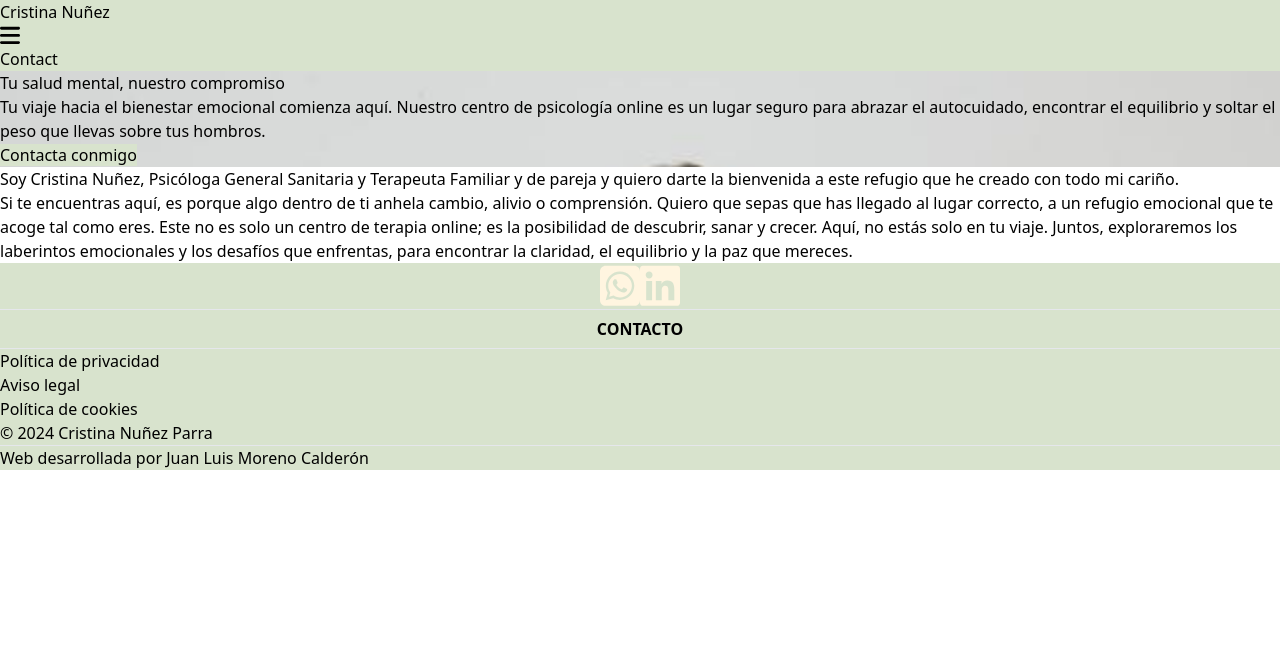
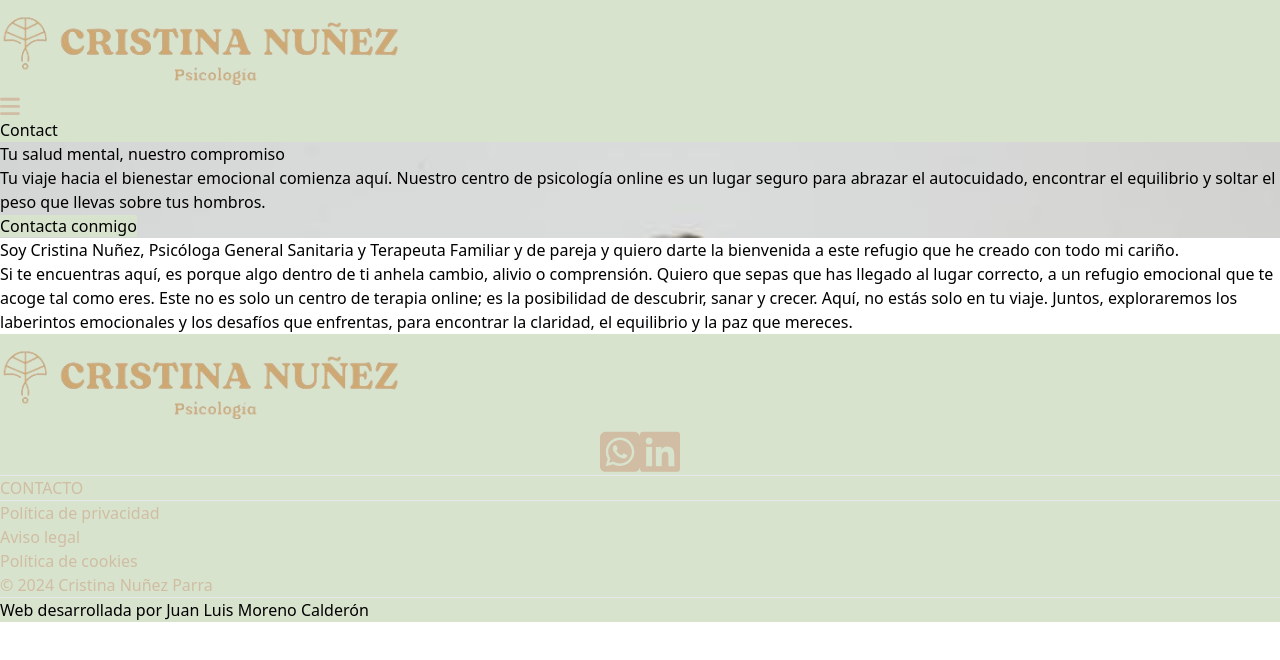
Before and after one commit to JuanLu90/psychologist_Cristina_Nunez, an Astro site in the folder client/: page / in a window 1280 px wide. Built offline with nearby package versions, Linux system fonts and the light colour scheme; Astro itself is replaced by a stand-in of ours.

Commit message:
logo and few styles updated

```diff
--- a/client/src/components/Footer.astro
+++ b/client/src/components/Footer.astro
@@ -3,10 +3,13 @@
 import WhatsappIcon from "../icons/whatsapp.astro";
 
 import { colors } from "../util";
-const { primary } = colors;
+const { primary, secondary } = colors;
 ---
 
 <footer class="p-6">
+  <div class="mb-6">
+    <img src="/img/logo.png" alt="" class="w-full h-auto m-auto" />
+  </div>
   <div class="wrapper-socialmedia gap-2">
     <WhatsappIcon />
     <LinkedinIcon />
@@ -14,13 +17,15 @@
 
   <hr />
 
-  <div class="wrapper-contact">
+  <div class="wrapper-contact text-center font-bold">
     <a href="/contact">CONTACTO</a>
   </div>
 
   <hr />
 
-  <div class="flex flex-col md:flex-row-reverse justify-between my-8">
+  <div
+    class="flex flex-col md:flex-row-reverse justify-between my-8 wrapper-links font-bold"
+  >
     <ul class="md:flex text-center gap-4 [&>li]:mb-2 [&>li]:md:mb-0">
       <li><a href="/politica-de-privacidad">Política de privacidad</a></li>
       <li><a href="/aviso-legal">Aviso legal</a></li>
@@ -31,7 +36,7 @@
 
   <hr />
 
-  <div class="text-right">
+  <div class="text-right mt-8">
     <span class="text-sm">
       Web desarrollada por <a
         href="https://www.linkedin.com/in/juanlumoreno/"
@@ -45,9 +50,19 @@
   </div>
 </footer>
 
-<style define:vars={{ primary }}>
+<style define:vars={{ primary, secondary }}>
   footer {
     background-color: var(--primary);
+
+    img {
+      max-width: 400px;
+    }
+
+    @media screen and (max-width: 1024px) {
+      img {
+        max-width: 250px;
+      }
+    }
   }
   .wrapper-socialmedia {
     display: flex;
@@ -58,14 +73,8 @@
     }
   }
 
-  .wrapper-contact {
-    margin: 7px;
-    text-align: center;
-
-    a {
-      margin: 7px;
-      display: block;
-      font-weight: bold;
-    }
+  .wrapper-contact,
+  .wrapper-links {
+    color: var(--secondary);
   }
 </style>
--- a/client/src/components/Header.astro
+++ b/client/src/components/Header.astro
@@ -2,12 +2,12 @@
 import HamburgerIcon from "../icons/hamburger.astro";
 
 import { colors } from "../util";
-const { primary } = colors;
+const { primary, secondary } = colors;
 ---
 
-<header class="flex justify-between items-center p-6">
-  <div class="title flex-grow">
-    <a href="/"> Cristina Nuñez</a>
+<header class="flex justify-between items-center p-4">
+  <div class="title flex-grow font-bold">
+    <a href="/"> <img src="/img/logo.png" alt="" class="w-full h-auto" /> </a>
   </div>
   <HamburgerIcon id="menuButton" class="lg:hidden" />
   <nav
@@ -29,9 +29,19 @@
   });
 </script>
 
-<style define:vars={{ primary }}>
+<style define:vars={{ primary, secondary }}>
   header {
     background-color: var(--primary);
+
+    img {
+      max-width: 400px;
+    }
+
+    @media screen and (max-width: 1024px) {
+      img {
+        max-width: 250px;
+      }
+    }
   }
 
   @media (max-width: 1024px) {
--- a/client/src/icons/hamburger.astro
+++ b/client/src/icons/hamburger.astro
@@ -1,5 +1,8 @@
 ---
 const { class: className, id } = Astro.props;
+
+import { colors } from "../util";
+const { secondary } = colors;
 
 interface Props {
   class: string;
@@ -7,9 +10,20 @@
 }
 ---
 
-<svg width="20" viewBox="0 0 448 512" class:list={className} id={id}
+<svg
+  width="20"
+  viewBox="0 0 448 512"
+  class:list={className}
+  id={id}
+  class="svgImage"
   ><!--!Font Awesome Free 6.5.2 by @fontawesome - https://fontawesome.com License - https://fontawesome.com/license/free Copyright 2024 Fonticons, Inc.-->
   <path
     d="M0 96C0 78.3 14.3 64 32 64H416c17.7 0 32 14.3 32 32s-14.3 32-32 32H32C14.3 128 0 113.7 0 96zM0 256c0-17.7 14.3-32 32-32H416c17.7 0 32 14.3 32 32s-14.3 32-32 32H32c-17.7 0-32-14.3-32-32zM448 416c0 17.7-14.3 32-32 32H32c-17.7 0-32-14.3-32-32s14.3-32 32-32H416c17.7 0 32 14.3 32 32z"
   ></path></svg
 >
+
+<style define:vars={{ secondary }}>
+  .svgImage {
+    fill: var(--secondary);
+  }
+</style>
--- a/client/src/util.js
+++ b/client/src/util.js
@@ -1 +1 @@
-export const colors = { primary: "#d8e3cd", secondary: "#fff5e0" };
+export const colors = { primary: "#d8e3cd", secondary: "#d0bda3" };
```
Also changed, not shown: client/public/img/logo.png (added).
